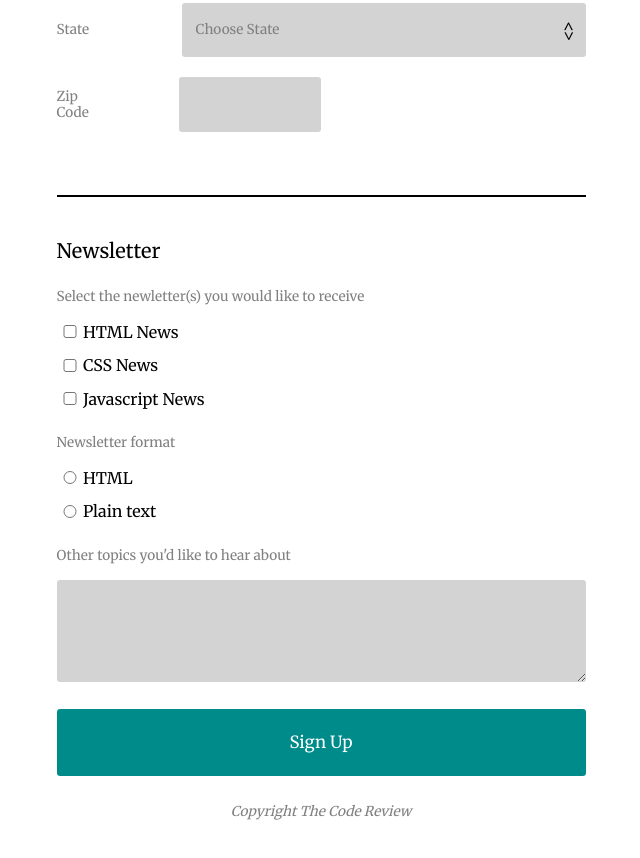
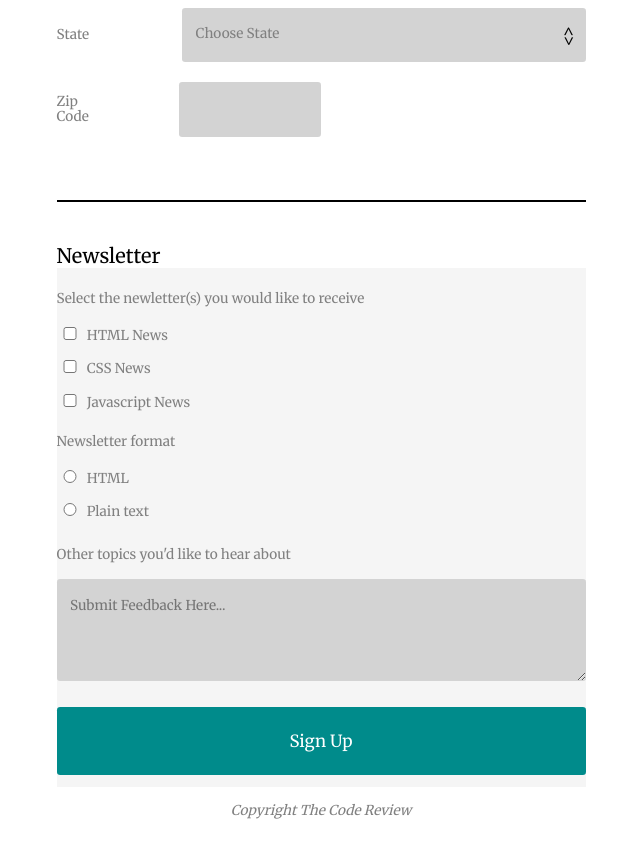
Before and after one commit to CodyJReed/online_registration_v4, a plain HTML site: page index.html in a window 1280 px wide. Shown: the part 652-1510 px from the top of the page, without its empty margins (319-959 px from the left). Drawn offline with Linux system fonts and the light colour scheme.

Commit message:
added "tel" input/added labels for all inputs/modified paragraphs

```diff
--- a/css/style.css
+++ b/css/style.css
@@ -3,10 +3,6 @@
   box-sizing: border-box;
 }
 body {
-
-  /* display: flex;
-  flex-direction: column; */
-  width: 100%;
   font-family: 'Merriweather', serif;
 }
 h1 {
@@ -25,7 +21,7 @@ h2 {
 }
 p {
   margin: 0;
-  padding-bottom: 2em;
+  /* padding-bottom: 2em; */
   color: grey;
   font-size: .85em;
 }
@@ -37,6 +33,7 @@ p {
   max-width: 529px;
   width: 90%;
   margin: 0 auto;
+  padding-bottom: 2em;
   border-bottom: 4px solid;
 }
 .form-div {
@@ -91,6 +88,7 @@ textarea:focus {
   padding-bottom: 10%;
 }
 .section_2 {
+  background-color: whitesmoke;
   border-bottom: none;
   margin-top: 8%;
 }
@@ -150,9 +148,6 @@ button {
 /*-----Media Queries-----*/
 
 @media(min-width: 768px) {
-  body {
-    max-width: 1024px;
-  }
   .row {
     display:flex;
     justify-content: space-between;
@@ -160,7 +155,7 @@ button {
   }
   input[type="text"],
   input[type="email"],
-  input[type="telephone"],
+  input[type="tel"],
   select {
     flex: 3;
   }
--- a/index.html
+++ b/index.html
@@ -34,7 +34,7 @@
 
       <div class="row">
         <label for="phone_number">Phone Number</label><br>
-        <input type="text" id="phone_number" name="user_phone_number"><br>
+        <input type="tel" id="phone_number" name="user_phone_number"><br>
       </div>
 
       <div class="row">
@@ -112,17 +112,29 @@
       </fieldset>
       <fieldset class="section_2">
         <legend>Newsletter</legend>
-        <label for="html_select">Select the newletter(s) you would like to receive</label><br>
-        <input type="checkbox" id="html_select" name="newsletter" value="html_news"/>HTML News<br>
-        <input type="checkbox" id="css_select" name="newsletter" value="css_news"/>CSS News<br>
-        <input type="checkbox" id="java_select" name="newsletter" value="javascript_news"/>Javascript News<br>
 
-        <label for="html_format">Newsletter format</label><br>
-        <input type="radio" id="html_format" name="format" value="html"/>HTML<br>
-        <input type="radio" id="text_format" name="format" value="plain_text"/>Plain text<br>
+        <p>Select the newletter(s) you would like to receive</p>
 
-        <label for="other_topics">Other topics you'd like to hear about</label><br>
-        <textarea id="other_topics" name="comments"></textarea><br>
+        <input type="checkbox" id="html_select" name="newsletter" value="html_news"/>
+        <label for="html_select">HTML News</label><br>
+
+        <input type="checkbox" id="css_select" name="newsletter" value="css_news"/>
+        <label for="css_select">CSS News</label><br>
+
+        <input type="checkbox" id="java_select" name="newsletter" value="javascript_news"/>
+        <label for="java_select">Javascript News</label><br>
+
+        <p>Newsletter format</p>
+
+
+        <input type="radio" id="html_format" name="format" value="html"/>
+        <label for="html_format">HTML</label><br>
+
+        <input type="radio" id="text_format" name="format" value="plain_text"/>
+        <label for="text_format">Plain text</label><br>
+
+        <label for="other_topics">Other topics you'd like to hear about</label>
+        <textarea id="other_topics" name="comments" placeholder="Submit Feedback Here..."></textarea><br>
 
         <button type="submit">Sign Up</button>
       </fieldset>
```
Also changed, not shown: css/normalize.css.
